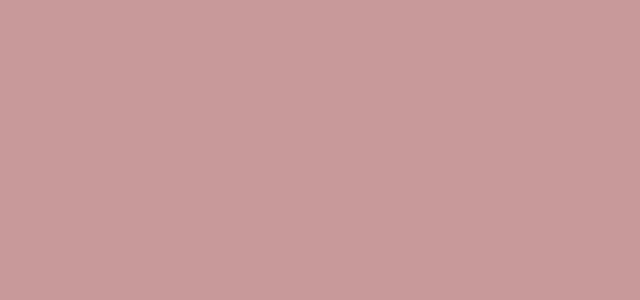
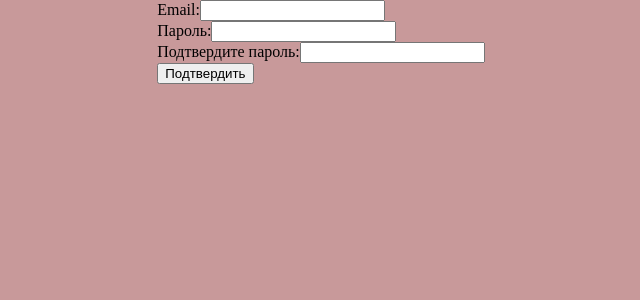
Before and after one commit to ArtemDema/Daily-report-django-react, a React (Vite) app in the folder frontend-daily-report/: page /auth in a window 1280 px wide. Shown: the top 300 px of the page, without its empty margins (319-959 px from the left). Built offline with nearby package versions, Linux system fonts and the light colour scheme; a web font is replaced by a local one.

Commit message:
created auth. form

```diff
--- /dev/null
+++ b/frontend-daily-report/components/FormFormik/RegistrationForm/index.jsx
@@ -0,0 +1,54 @@
+import React from 'react';
+import { Formik, Form, Field, ErrorMessage } from 'formik';
+import { SignupSchema } from "../../../utils/validation/validationSchemas.js"
+
+const RegistrationForm = () => {
+  return (
+    <Formik
+      initialValues={{ email: '', password: '', confirm_password: '' }}
+      validationSchema={SignupSchema}
+      onSubmit={async (values, { setSubmitting, setErrors, resetForm }) => {
+            const response = await fetch('http://127.0.0.1:8000/authorization/', {
+              method: 'POST',
+              headers: {
+                'Content-Type': 'application/json',
+              },
+              body: JSON.stringify(values),
+            });
+            console.log('Отправляемые данные:', values);
+            resetForm();
+            }
+        }
+    >
+      {
+      () => (
+        <Form>
+          <div>
+            <label htmlFor="email">Email:</label>
+            <Field name="email" type="email" id="email" />
+            <ErrorMessage name="email" component="div" className="error" />
+          </div>
+
+          <div>
+            <label htmlFor="password">Пароль:</label>
+            <Field name="password" type="text" id="password" />
+            <ErrorMessage name="password" component="div" className="error" />
+          </div>
+
+          <div>
+            <label htmlFor="confirm_password">Подтвердите пароль:</label>
+            <Field name="confirm_password" type="text" id="confirm_password" />
+            <ErrorMessage name="confirm_password" component="div" className="error" />
+          </div>
+
+          <button type="submit">
+            Подтвердить
+          </button>
+        </Form>
+      )
+      }
+    </Formik>
+  );
+};
+
+export default RegistrationForm;
--- a/frontend-daily-report/components/Registration/index.jsx
+++ b/frontend-daily-report/components/Registration/index.jsx
@@ -1,10 +1,12 @@
 import registrationStyles from "./Registration.module.css"
+import RegistrationForm from "../FormFormik/RegistrationForm"
 
-function Registration() {
+function RegistrationPage() {
     return(
         <div>
+            <RegistrationForm />
         </div>
     )
 }
 
-export default Registration
+export default RegistrationPage
--- a/frontend-daily-report/package.json
+++ b/frontend-daily-report/package.json
@@ -13,7 +13,8 @@
     "formik": "^2.4.9",
     "react": "^19.2.7",
     "react-dom": "^19.2.7",
-    "react-router-dom": "^7.18.1"
+    "react-router-dom": "^7.18.1",
+    "yup": "^1.7.1"
   },
   "devDependencies": {
     "@types/react": "^19.2.17",
--- /dev/null
+++ b/frontend-daily-report/utils/validation/validationSchemas.js
@@ -0,0 +1,13 @@
+import * as yup from 'yup';
+
+export const SignupSchema = yup.object().shape({
+  email: yup.string()
+    .email('Неверный формат email')
+    .required('Введите почту. Это обязательное поле'),
+  password: yup.string()
+    .min(4, 'Минимум 4 символа')
+    .required('Пароль - это обязательное поле'),
+  confirm_password: yup.string()
+    .min(4, 'Минимум 4 символа')
+    .required('Вы должны подтвержить пароль'),
+});
```
Also changed, not shown: frontend-daily-report/components/FormFormik/RegistrationForm/RegistrationForm.module.css (added), frontend-daily-report/components/FormFormik/ReportForm/ReportForm.module.css (added), frontend-daily-report/components/FormFormik/ReportForm/index.jsx (added), 1 other file (tests, documents, lock files or other folders).
